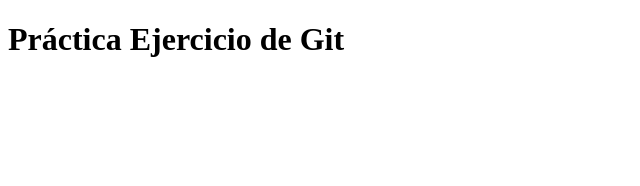
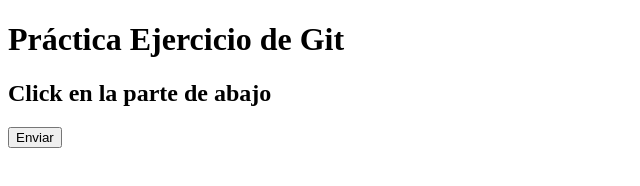
Before and after one commit to dianagonzalez-ps/aspirantes-mir-ejercicioi-3, a plain HTML site: page index.html in a window 1280 px wide. Shown: the whole page, without its empty margins (0-640 px from the left). Drawn offline with Linux system fonts and the light colour scheme.

Commit message:
Se agregó texto y botón en Index

```diff
--- a/index.html
+++ b/index.html
@@ -8,5 +8,7 @@
 </head>
 <body>
     <h1>Práctica Ejercicio de Git</h1>
+    <h2>Click en la parte de abajo</h2>
+    <button>Enviar</button>
 </body>
 </html>
```
Also changed, not shown: 1 other file.
